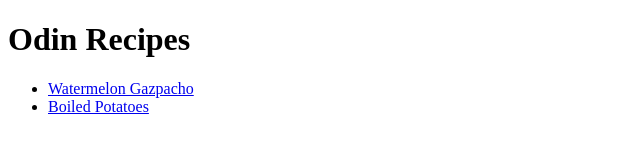
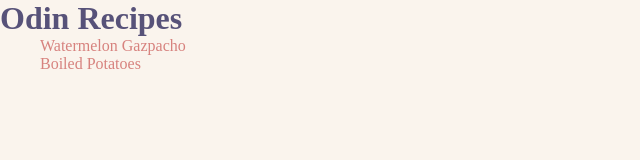
Before and after one commit to tiza-develops/odin-recipes, a plain HTML site: page index.html in a window 1280 px wide. Shown: the whole page, without its empty margins (0-640 px from the left). Drawn offline with Linux system fonts and the light colour scheme.

Commit message:
A little bit less sucky interface

```diff
--- a/index.html
+++ b/index.html
@@ -1,9 +1,12 @@
 <!DOCTYPE html>
 <html>
+
 <head>
 	<meta name="charset" content="UTF-8">
 	<title>Odin Recipes</title>
+	<link rel="stylesheet" href="./style.css">
 </head>
+
 <body>
 	<h1>Odin Recipes</h1>
 	<ul>
@@ -11,4 +14,5 @@
 		<li><a href="./recipes/potato.html">Boiled Potatoes</a></li>
 	</ul>
 </body>
+
 </html>
--- /dev/null
+++ b/style.css
@@ -0,0 +1,33 @@
+@import url(https://fonts.bunny.net/css);
+
+:root {
+	--base: #faf4ed;
+	--surface: #fffaf3;
+	--overlay: #f2e9e1;
+	--muted: #9893a5;
+	--subtle: #797593;
+	--text: #575279;
+	--love: #b4637a;
+	--gold: #ea9d34;
+	--rose: #d7827e;
+	--pine: #286983;
+	--foam: #56949f;
+	--iris: #907aa9;
+	--highlightLow: #f4ede8;
+	--highlightMed: #dfdad9;
+	--highlightHigh: #cecacd;
+}
+
+* {
+	margin: 0;
+	font-family: Montserrat;
+	list-style: none;
+	background-color: var(--base);
+	color: var(--text);
+
+	a,
+	u {
+		text-decoration: none;
+		color: var(--rose);
+	}
+}
```
Also changed, not shown: recipes/gazpacho.html (+3 -0 lines), recipes/potato.html (+10 -1 lines), 2 other files. Lines whose indentation alone changed are shown as unchanged.
